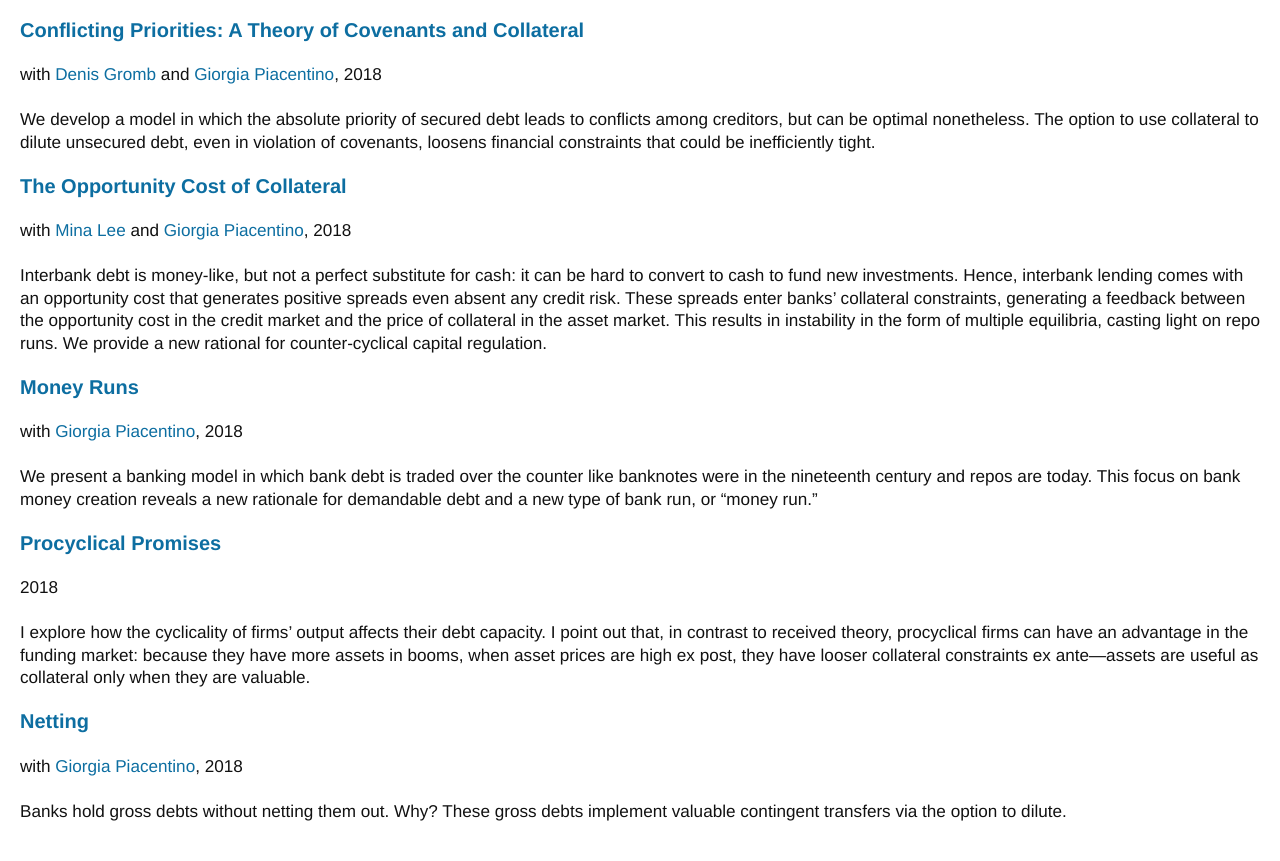
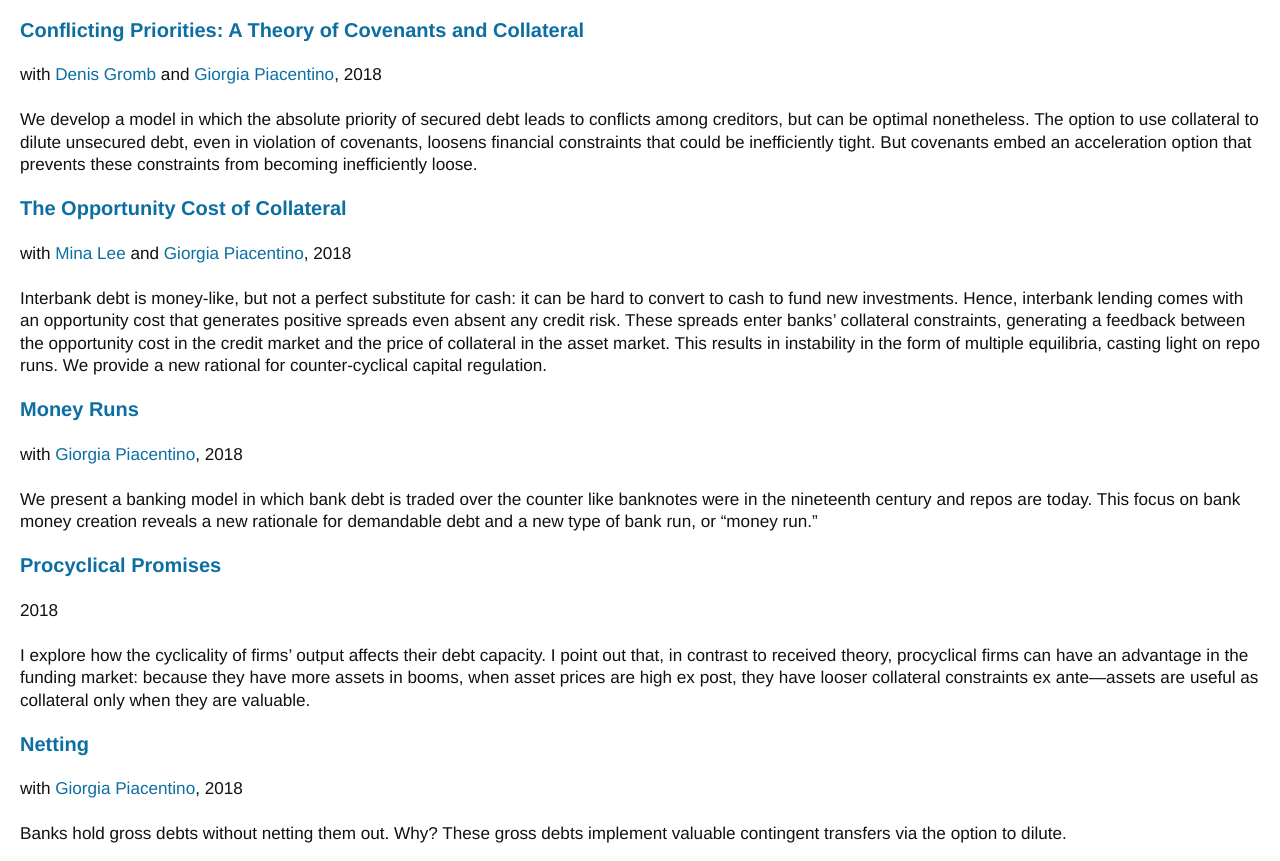
Before and after one commit to jasonrdonaldson/jasonrdonaldson.github.io, a plain HTML site: page index.html in a window 1280 px wide. Shown: the part 2347-3208 px from the top of the page. Drawn offline with Linux system fonts and the light colour scheme.

Commit message:
expanded covenants blurb

```diff
--- a/index.html
+++ b/index.html
@@ -18,7 +18,7 @@ html,body,#wrapper{font-size:10pt!important}
 
 
 </head>
-<body class="normal firstload">
+<body class="normal">
   <div id="wrapper">
       <!---
  Start of StatCounter Code for Default Guide
@@ -113,7 +113,7 @@ NB: the working paper version focused on household risk-shifting, rather than de
 
 <p>with <a href="http://denis.gromb.pagesperso-orange.fr">Denis Gromb</a> and <a href="http://giorgiapiacentino.com/">Giorgia Piacentino</a>, 2018</p>
 
-<p>We develop a model in which the absolute priority of secured debt leads to conflicts among creditors, but can be optimal nonetheless. The option to use collateral to dilute unsecured debt, even in violation of covenants, loosens financial constraints that could be inefficiently tight. </p>
+<p>We develop a model in which the absolute priority of secured debt leads to conflicts among creditors, but can be optimal nonetheless. The option to use collateral to dilute unsecured debt, even in violation of covenants, loosens financial constraints that could be inefficiently tight. But covenants embed an acceleration option that prevents these constraints from becoming inefficiently loose.</p>
 
 <h4 id="theopportunitycostofcollateraloc"><a href="http://jrdonaldson.com/Papers/Donaldson-Lee-Piacentino-Opportunity_Cost.pdf">The Opportunity Cost of Collateral</a></h4>
 
```
Also changed, not shown: 1 other file.
